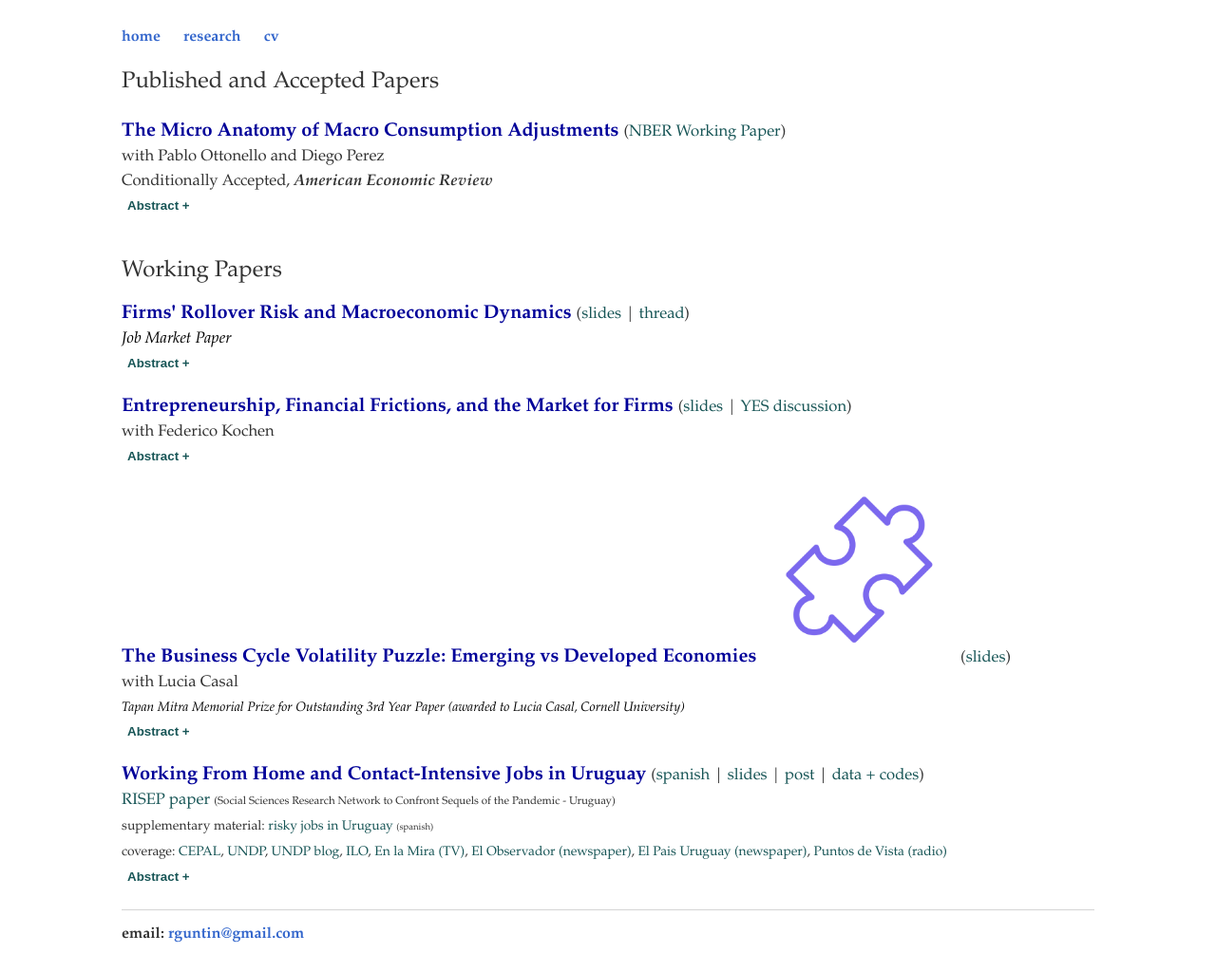
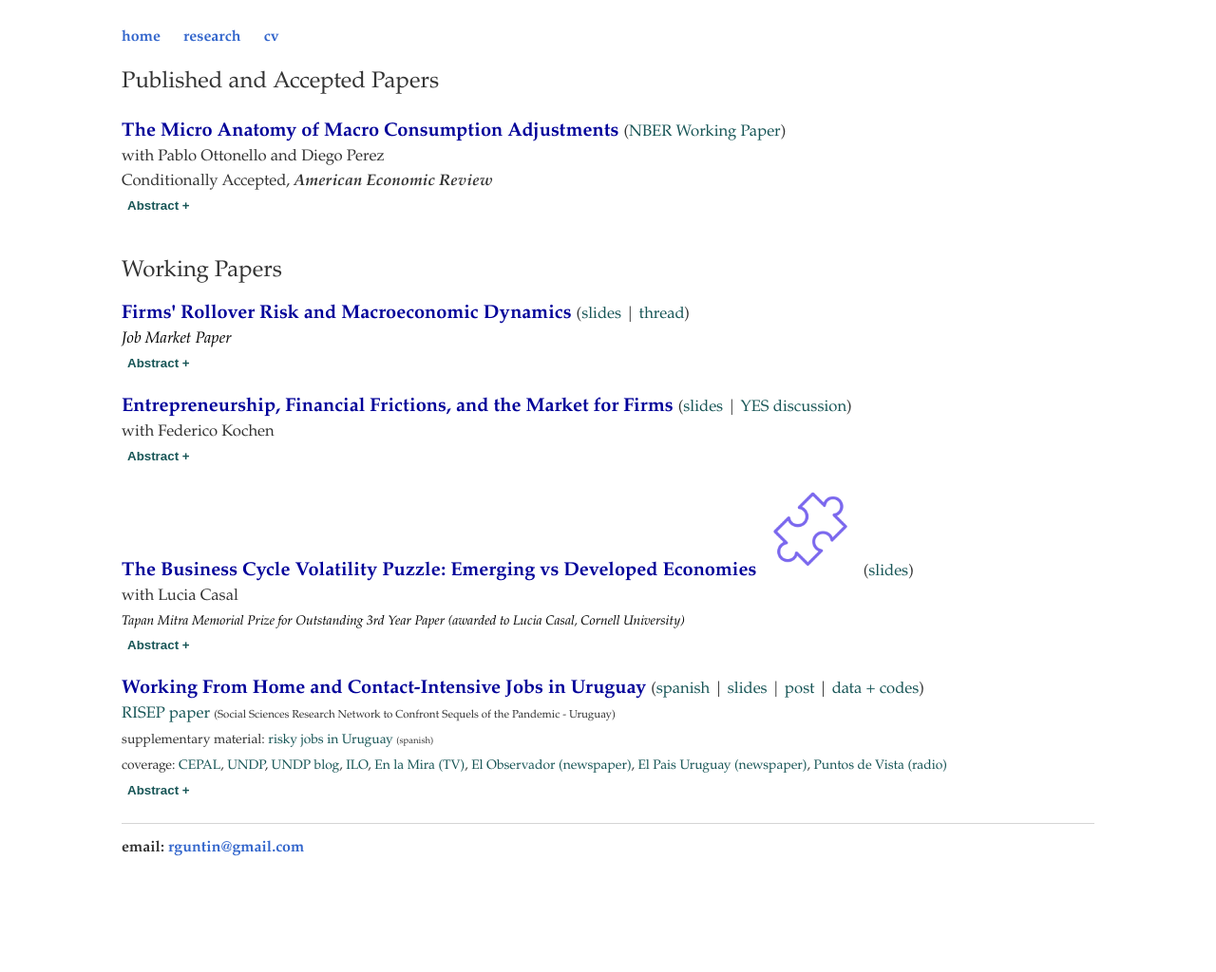
Before and after one commit to rafaguntin/rafaguntin.github.io, a Jekyll site: the page built from research/index.html, in a window 1280 px wide. Shown: the whole page at 95% size. Built offline with Jekyll 4.4.1, drawn with Linux system fonts in a browser that asks for light colours; after the commit the page ends 933 px from its top, so only the background shows below that.

Commit message:
Update index.html

```diff
--- a/research/index.html
+++ b/research/index.html
@@ -87,7 +87,7 @@ observed during the last decades. </span> <big><big>
 		href="/research/LCRG_BCV.pdf"
 			                  target="_blank">
 					The Business Cycle Volatility Puzzle: Emerging vs Developed Economies </a>
-		        <img src="/images/puzzle.png" class="inline"  width="20%" height="20%"> <small>
+		        <img src="/images/puzzle.png" class="inline"  width="10%" height="10%"> <small>
 		(<a style="color:#175556" href="https://www.rguntin.com/research/Volatility_LC_RG_slides.pdf" target="_blank">slides</a>)
 		<br>with <a style="color:#333"> Lucia Casal </a>
 		<br> <small> <span style="color: #000000" class='notbold'><i>Tapan Mitra Memorial Prize for Outstanding 3rd Year Paper (awarded to Lucia Casal, Cornell University)</i></span> <big>
```
